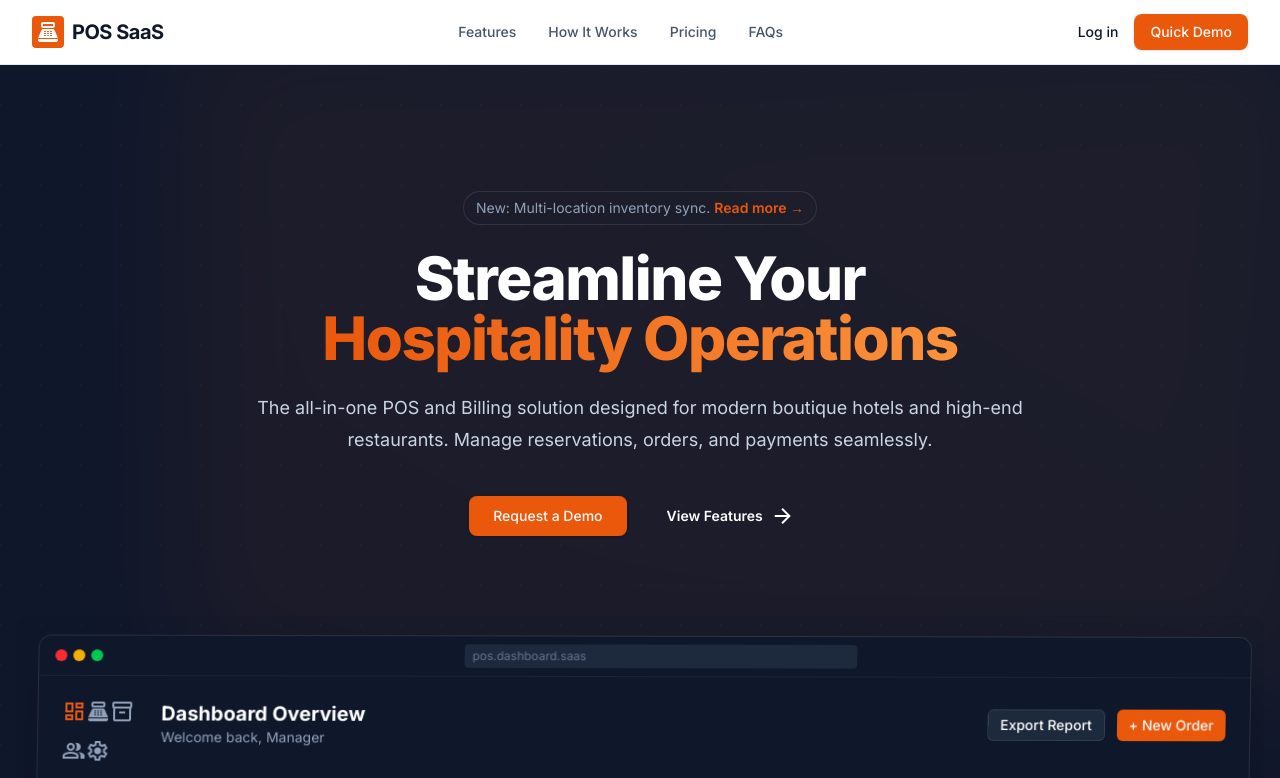
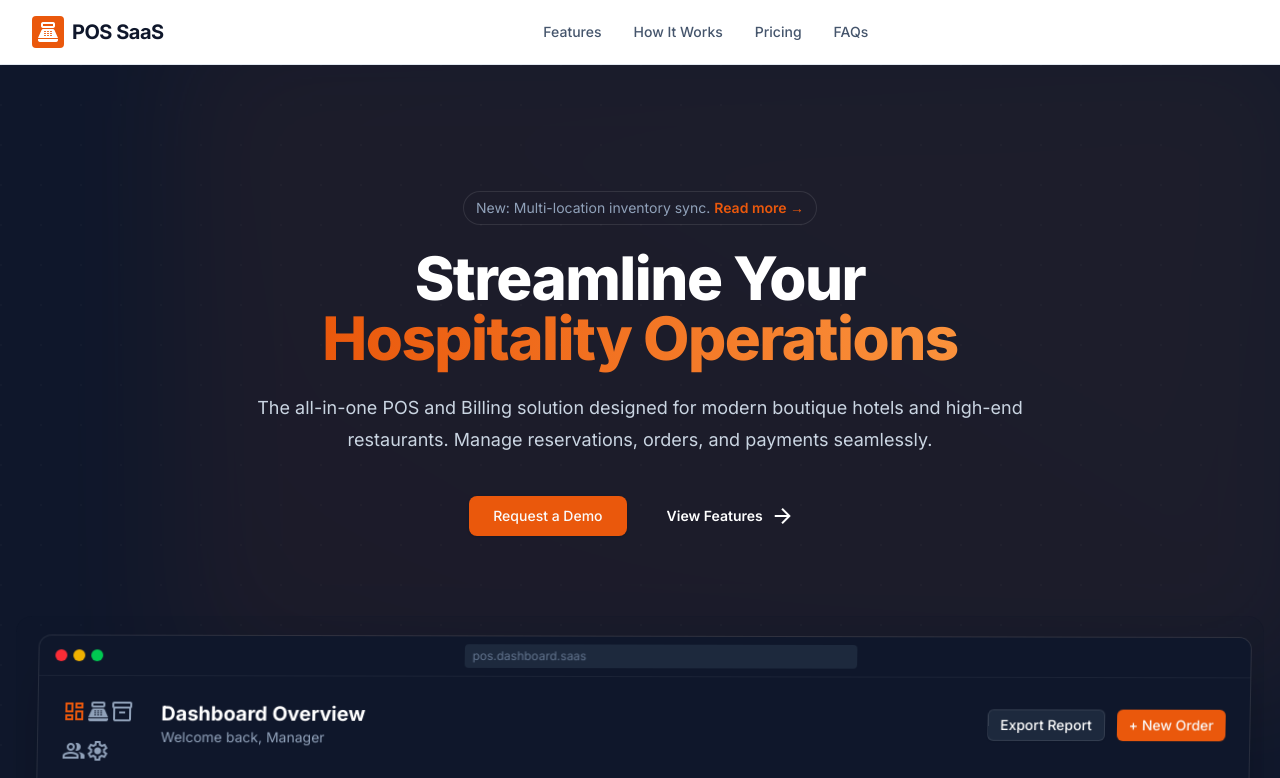
Before and after one commit to omkarSw2/restroSaas, a Next.js app: page / in a window 1280 px wide. Shown: the top 778 px of the page. Built offline with nearby package versions, Linux system fonts and the light colour scheme; no server answers.

Commit message:
chore: remove Quick Demo button and associated link from header

```diff
--- a/src/components/landing/Header.tsx
+++ b/src/components/landing/Header.tsx
@@ -44,7 +44,7 @@ export function Header() {
         </nav>
 
         <div className="flex items-center gap-4">
-          <Link
+          {/* <Link
             className="hidden md:block text-sm font-medium text-slate-900 hover:text-primary transition-colors"
             href="#"
           >
@@ -52,7 +52,7 @@ export function Header() {
           </Link>
           <Button className="rounded-lg shadow-sm hover:bg-primary-dark transition-all">
             Quick Demo
-          </Button>
+          </Button> */}
         </div>
       </div>
     </header>
```
